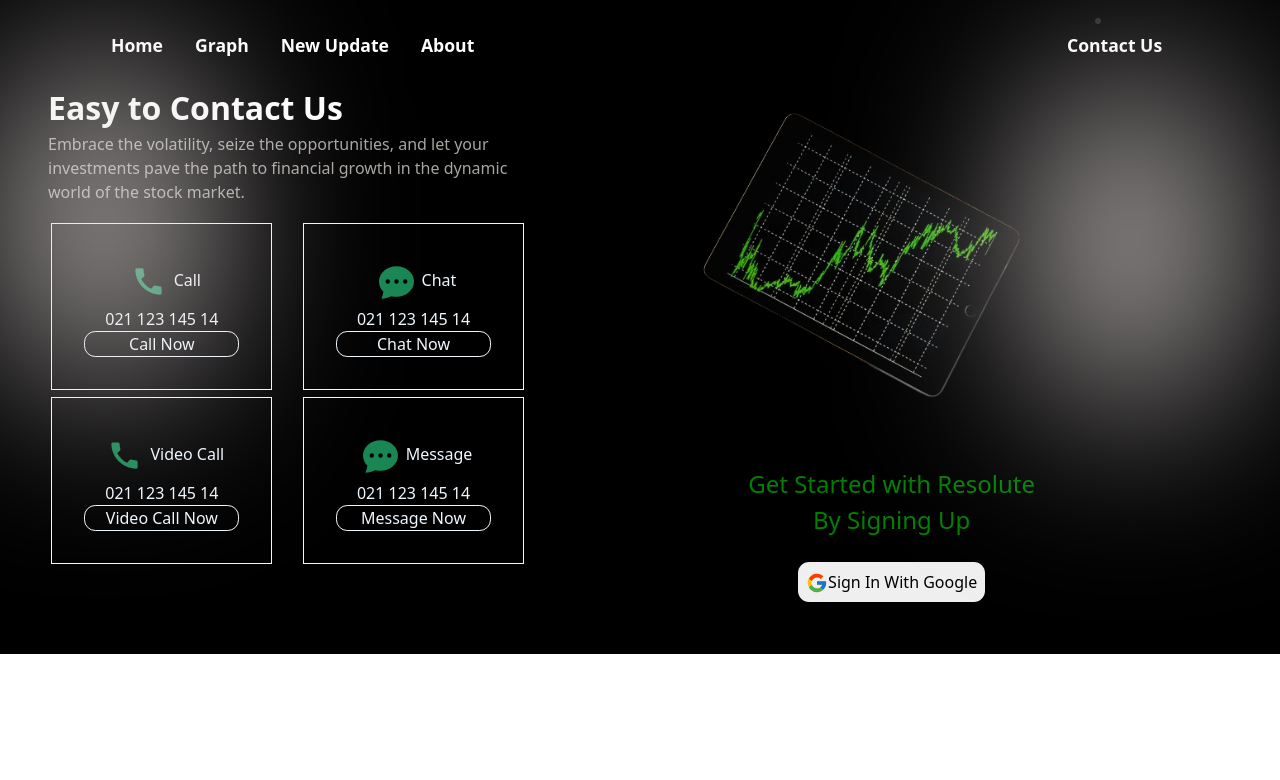
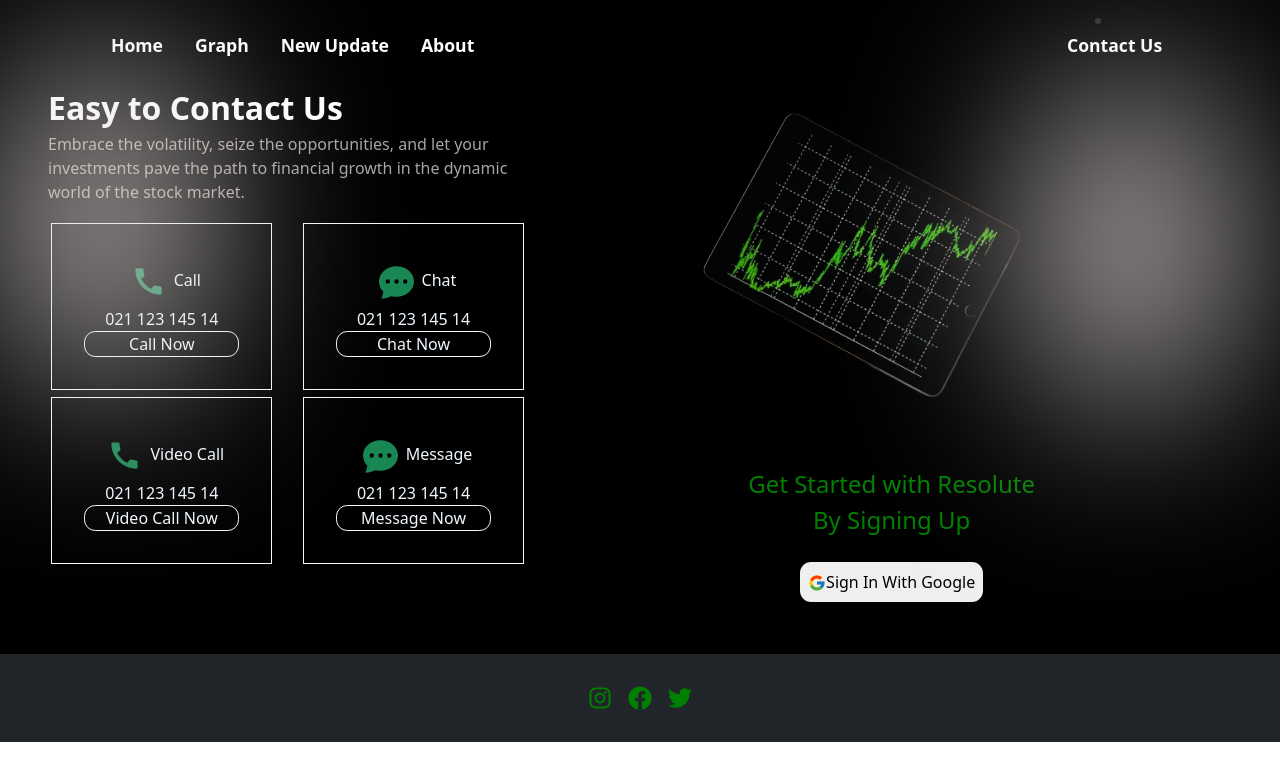
Before and after one commit to DanielCabador/react-project2, a React (Vite) app: page /contact in a window 1280 px wide. Shown: the top 780 px of the page. Built offline with nearby package versions, Linux system fonts and the light colour scheme.

Commit message:
Added navbar. Icons and I already made a preset gradient for every component attatch to navbar

```diff
--- a/src/App.jsx
+++ b/src/App.jsx
@@ -5,7 +5,7 @@ import Contact from "./component/Contact";
 import Navbar from "./component/Navbar/Navbar";
 import About from "./component/About/About";
 import HeroPage from "./HeroPage";
-
+import Footer from "./component/Footer/Footer";
 const App = () => {
   return (
     <div className="app-container">
@@ -16,6 +16,7 @@ const App = () => {
         <Route path="/contact" element={<Contact />} />
         <Route path="/about" element={<About />} />
       </Routes>
+      <Footer />
     </div>
   );
 };
--- a/src/component/Contact.jsx
+++ b/src/component/Contact.jsx
@@ -84,7 +84,7 @@ const Contact = () => {
               </div>
               <br />
               <button className="text-center p-2 get-started-button ">
-                <FcGoogle size={22} />
+                <FcGoogle size={18} />
                 Sign In With Google
               </button>
             </div>
--- a/src/component/Footer/Footer.css
+++ b/src/component/Footer/Footer.css
@@ -0,0 +1,4 @@
+.icon-wrapper {
+  margin: 0.5rem;
+  color: green;
+}
--- a/src/component/Footer/Footer.jsx
+++ b/src/component/Footer/Footer.jsx
@@ -0,0 +1,26 @@
+import { FaInstagram, FaFacebook, FaTwitter } from "react-icons/fa";
+import "./Footer.css";
+
+const Footer = () => {
+  return (
+    <footer className="bg-dark text-white text-center py-3">
+      <div className="container">
+        <div className="row">
+          <div className="col icon-wrapper">
+            <a href="https://www.instagram.com">
+              <FaInstagram className="mr-3 icon-wrapper" size={24} />
+            </a>
+            <a href="https://www.facebook.com">
+              <FaFacebook className="ml-3 icon-wrapper" size={24} />
+            </a>
+            <a href="https://www.twitter.com">
+              <FaTwitter size={24} className="icon-wrapper" />
+            </a>
+          </div>
+        </div>
+      </div>
+    </footer>
+  );
+};
+
+export default Footer;
--- a/src/component/Navbar/Navbar.jsx
+++ b/src/component/Navbar/Navbar.jsx
@@ -6,7 +6,10 @@ const Navbar = () => {
   const [show, setShow] = useState(false);
 
   const handleShow = () => {
-    setShow(!show);
+    const timer = setTimeout(() => {
+      setShow(!show);
+    }, 300);
+    return () => clearTimeout(timer);
   };
 
   return (
```
